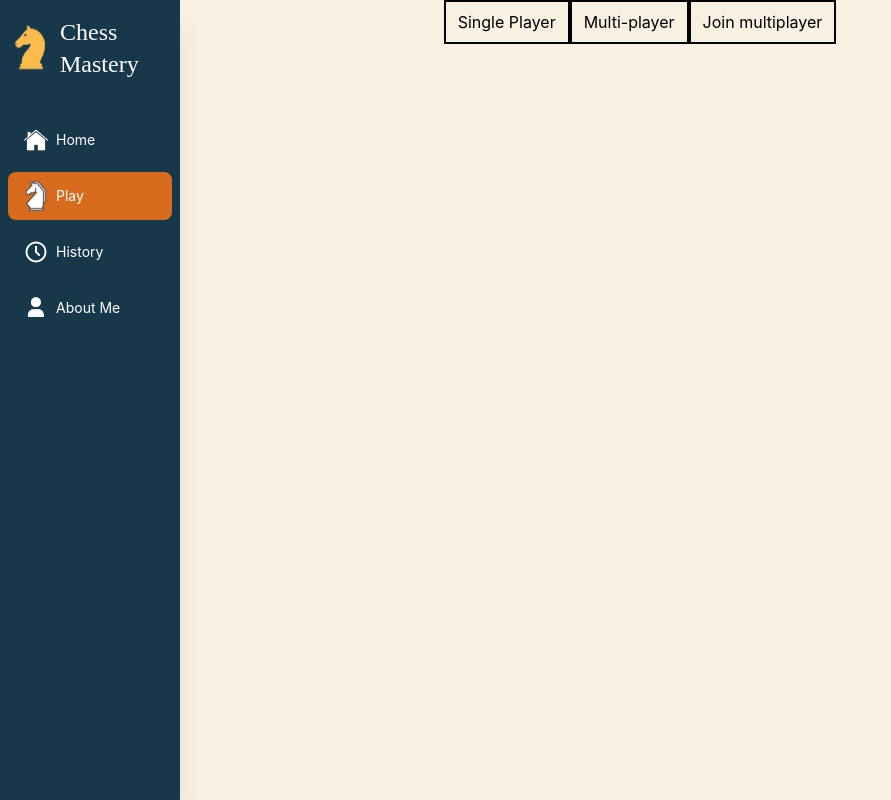
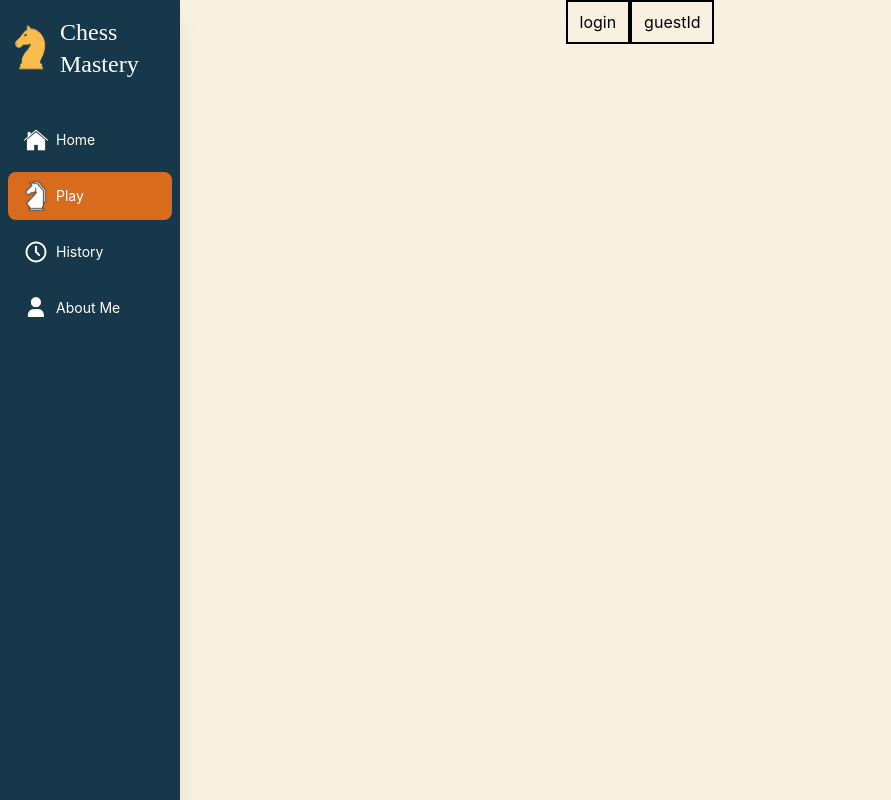
Before and after one commit to rameenali19/Chess-Game, a React (Vite) app: page /game in a window 1280 px wide. Shown: the whole page, without its empty margins (0-891 px from the left). Built offline with nearby package versions, Linux system fonts and the light colour scheme.

Commit message:
Added guest ID mechansim and login modal

```diff
--- a/src/Pages/GamePage.jsx
+++ b/src/Pages/GamePage.jsx
@@ -1,11 +1,12 @@
 import ChessBoard from "../Components/ChessBoard";
-import { useState, useEffect } from "react";
+import { useState, useEffect, use } from "react";
 import NavBar from "../Components/NavBar";
 import { useParams } from "react-router-dom";
 import Info from "../Components/GamePageInfo";
 import { staleMate } from "../Chess/Stalemate";
 import MainMenu from "../Screens/MainMenu";
 import ModeSelection from "../Screens/ModeSelection";
+import LoginScreen from "../Screens/LoginScreen";
 
 function GamePage() {
   const [turn, setTurn] = useState(null)
@@ -15,6 +16,8 @@ function GamePage() {
   const [userColor, setUserColor] = useState()
   const [opponentColor, setOpponentColor] = useState()
   const [mode, setMode] = useState(null);
+  const [guestId, setGuestId] = useState(null)
+
   return (
     <div className="bg-[rgb(248,240,225)] min-h-screen flex justify-around">
 
@@ -48,9 +51,16 @@ function GamePage() {
 
         </main>
       )}
-
       {
-        !id && mode === null && (
+        !id && mode === null && !localStorage.getItem("guestId") && (
+          <LoginScreen
+            guestId={guestId}
+            setGuestId={setGuestId}
+          />
+        )
+      }
+      {
+        !id && mode === null && localStorage.getItem("guestId") && (
           <ModeSelection
             mode={mode}
             setMode={setMode}
@@ -59,7 +69,7 @@ function GamePage() {
       }
 
       {
-        !id && mode !== null && mode !== "join" && (
+        !id && mode !== null && mode !== "join" && localStorage.getItem("guestId") && (
           <MainMenu
             turn={turn}
             setTurn={setTurn}
@@ -67,7 +77,9 @@ function GamePage() {
             setUserColor={setUserColor}
             opponentColor={opponentColor}
             setOpponentColor={setOpponentColor}
-
+            mode={mode}
+            guestId={guestId}
+            setGuestId={setGuestId}
           />
         )
       }
--- /dev/null
+++ b/src/Screens/LoginScreen.jsx
@@ -0,0 +1,31 @@
+import ApiChess from "../api/apiChess";
+
+function LoginScreen({ guestId, setGuestId }) {
+
+  async function createGuestId() {
+    const guestId = crypto.randomUUID();
+    localStorage.setItem("guestId", guestId)
+    setGuestId(guestId);
+    const guest = ApiChess.getAPI();
+    const createGuestInfo = {
+      guestId: guestId
+    }
+    const data = await guest.createGuest(createGuestInfo)
+  }
+  return (
+    <div>
+      <button className="border-2 border-black hover:cursor-pointer px-3 py-2">
+        login
+      </button>
+
+      <button className="border-2 border-black hover:cursor-pointer px-3 py-2"
+        onClick={() => {
+          createGuestId();
+        }}
+      >
+        guestId
+      </button>
+    </div>
+  )
+}
+export default LoginScreen
--- a/src/Screens/MainMenu.jsx
+++ b/src/Screens/MainMenu.jsx
@@ -5,12 +5,14 @@ import { useState } from "react";
 import { initialBoardSetup } from "../Chess/Board";
 import { motion } from "framer-motion";
 
-function MainMenu({ turn, setTurn, userColor, setUserColor, opponentColor, setOpponentColor }) {
+function MainMenu({ turn, setTurn, userColor, setUserColor, opponentColor, setOpponentColor, mode, guestId, setGuestId }) {
 
   const navigate = useNavigate();
   const [hover, setHover] = useState();
 
+
   async function createGame() {
+
     const game = ApiChess.getAPI();
     const createGameInfo = {
       currentTurn: "White",
@@ -18,9 +20,14 @@ function MainMenu({ turn, setTurn, userColor, setUserColor, opponentColor, setOp
       gameStatus: "unfinished",
       enPassant: null,
       promotion: null,
+      // playerId:,
+      playerColor: userColor,
+      guestId
+
     }
     const id = await game.createGame(createGameInfo)
     navigate(`/game/${id}`)
+
   }
 
   return (
@@ -124,7 +131,9 @@ function MainMenu({ turn, setTurn, userColor, setUserColor, opponentColor, setOp
       <button className="text-xl bg-[#E67E00] text-white px-15 py-2 rounded-lg hover:bg-[#17384A] hover:text-white hover:cursor-pointer hover:ring-white ring-2 hover:scale-102 duration-150
        active:bg-[#f40000] active:text-white"
 
-        onClick={() => { createGame() }}
+        onClick={() => {
+          createGame()
+        }}
 
       >
         Start Game
--- a/src/api/apiChess.js
+++ b/src/api/apiChess.js
@@ -22,6 +22,11 @@ class ApiChess {
     return request.data;
   }
 
+  //creating a new guest
+  async createGuest(guestId) {
+    const request = await this.apiClient.post("/guests", guestId)
+    return request.data;
+  }
 
   //get all games
   async getAllGames(page, limit) {
```
